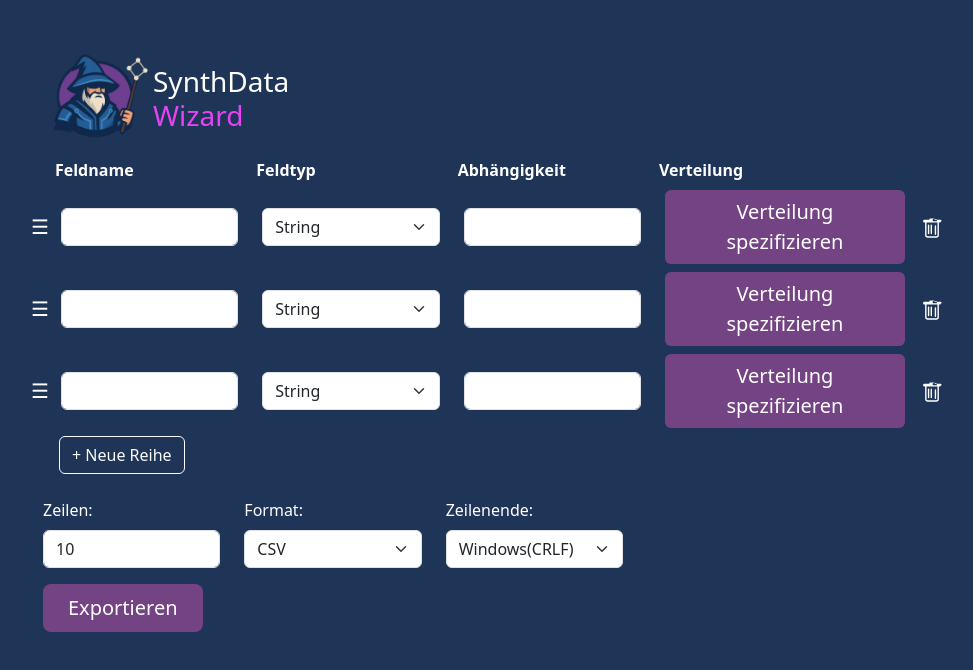
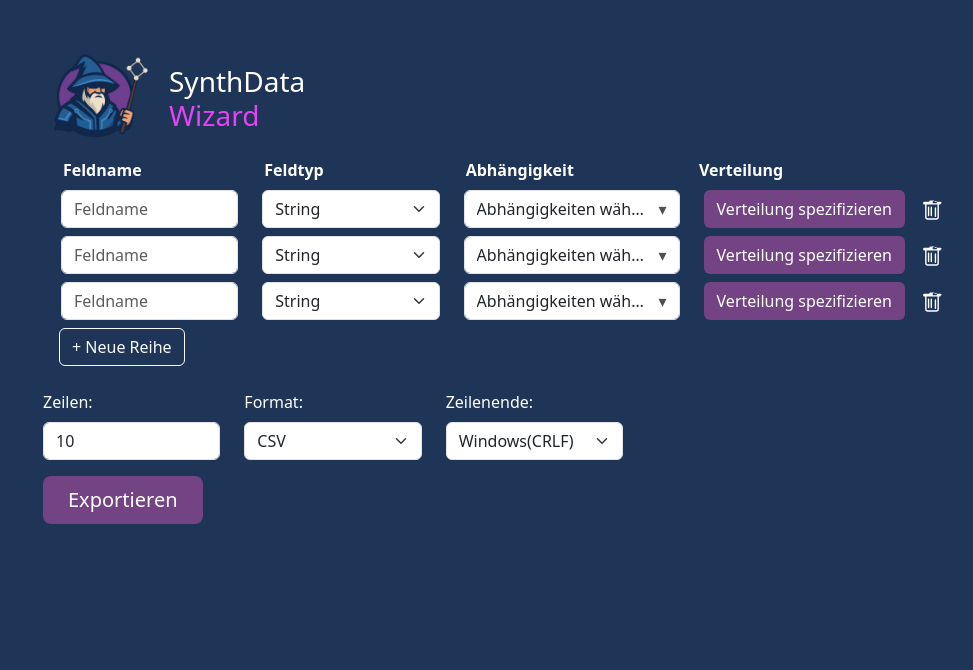
Before and after one commit to chaimaa-Tester/synthdata-frontend, a React (Vite) app: page / in a window 1280 px wide. Shown: the top 670 px of the page, without its empty margins (5-978 px from the left). Built offline with nearby package versions, Linux system fonts and the light colour scheme.

Commit message:
Abhöngigkeiten hinzugefügt

```diff
--- a/src/SynthDataWizard.tsx
+++ b/src/SynthDataWizard.tsx
@@ -1,25 +1,27 @@
-import { useState } from "react";
+import { useMemo, useState } from "react";
 import axios from "axios";
 import logo from "./assets/logo.png";
 import { DistributionModal } from "./components/DistributionModal";
-import { SortableFieldRow } from "./components/SortableFieldRow";
+import { FieldRow } from "./components/FieldRow"; // ÄNDERUNG: FieldRow statt SortableFieldRow
 import { FieldTableHeader } from "./components/FieldTableHeader";
 import { ExportOptions } from "./components/ExportOptions";
-import {
-  DndContext,
-  closestCenter,
-  PointerSensor,
-  useSensor,
-  useSensors,
-} from "@dnd-kit/core";
-import {
-  arrayMove,
-  SortableContext,
-  verticalListSortingStrategy,
-} from "@dnd-kit/sortable";
 
-// Standardstruktur für eine Zeile im Datensatz
-const defaultRow = {
+// -------------------- Typen & Helpers --------------------
+
+export type Row = {
+  name: string;
+  type: "String" | "Double" | "Date" | "Integer";
+  dependency: string;
+  distributionConfig: { // Klammern korrigiert
+    distribution: string;
+    parameterA: string; // parameterA nicht parameters
+    parameterB: string; // parameterB nicht parameters
+    extraParams: string[]; // extraParams nicht extraterrans
+    dependency: string;
+  };
+};
+
+const makeDefaultRow = (): Row => ({
   name: "",
   type: "String",
   dependency: "",
@@ -28,92 +30,79 @@ const defaultRow = {
     parameterA: "",
     parameterB: "",
     extraParams: [],
+    dependency: "",
   },
+});
+
+// -------------------- Komponente --------------------
+
+export const SynthDataWizard = () => {
+  const [rows, setRows] = useState<Row[]>([
+    makeDefaultRow(),
+    makeDefaultRow(),
+    makeDefaultRow(),
+  ]);
+
+  const [rowCount, setRowCount] = useState<number>(10);
+  const [format, setFormat] = useState<string>("CSV");
+  const [lineEnding, setLineEnding] = useState<string>("Windows(CRLF)");
+  const [showModal, setShowModal] = useState<boolean>(false);
+  const [activeRowIdx, setActiveRowIdx] = useState<number | null>(null);
+
+  const handleAddRow = () =>
+    setRows((prev) => [...prev, makeDefaultRow()]);
+
+  const handleRowChange = (idx: number, field: string, value: any) => {
+    setRows((prev) => {
+      const next = [...prev];
+      next[idx] = { ...next[idx], [field]: value } as Row;
+      return next;
+    });
   };
 
-// Hauptkomponente für den SynthData Wizard
-export const SynthDataWizard = () => {
-  // State für alle Zeilen (Felder), Exportoptionen und Modalfenster
-  const [rows, setRows] = useState([defaultRow, defaultRow, defaultRow]);
-  const [rowCount, setRowCount] = useState(10);
-  const [format, setFormat] = useState("CSV");
-  const [lineEnding, setLineEnding] = useState("Windows(CRLF)");
-  const [showModal, setShowModal] = useState(false);
-  const [activeRowIdx, setActiveRowIdx] = useState<number | null>(null);
-
-  // Fügt eine neue Zeile hinzu
-  const handleAddRow = () => setRows([...rows, defaultRow]);
-
-  // Aktualisiert ein Feld in einer bestimmten Zeile
-  const handleRowChange = (idx: number, field: string, value: any) => {
-    const newRows = [...rows];
-    newRows[idx] = { ...newRows[idx], [field]: value };
-    setRows(newRows);
+  const handleDeleteRow = (idx: number) => {
+    setRows((prev) => prev.filter((_, i) => i !== idx));
   };
 
-  // Löscht eine Zeile aus der Tabelle
-  const handleDeleteRow = (idx: number) => {
-    setRows((rows) => rows.filter((_, i) => i !== idx));
-  };
-
-  // Öffnet das Modal zur Verteilungsspezifikation für eine bestimmte Zeile
   const handleOpenModal = (idx: number) => {
     setActiveRowIdx(idx);
     setShowModal(true);
   };
 
-  // Schließt das Modal, ohne Änderungen zu speichern
   const handleCloseModal = () => {
-    if (activeRowIdx === null) return;
-    const newRows = [...rows];
-    newRows[activeRowIdx] = {
-      ...newRows[activeRowIdx],
-    };
-    setRows(newRows);
     setShowModal(false);
     setActiveRowIdx(null);
   };
 
-  // Speichert die im Modal eingegebenen Verteilungsdaten in der aktiven Zeile
   const handleSaveDistribution = (distributionData: any) => {
     if (activeRowIdx === null) return;
-    const newRows = [...rows];
-    newRows[activeRowIdx] = {
-      ...newRows[activeRowIdx],
-      distributionConfig: distributionData,
+    setRows((prev) => {
+      const next = [...prev];
+      next[activeRowIdx] = {
+        ...next[activeRowIdx],
+        distributionConfig: { ...distributionData },
+        dependency:
+          distributionData?.dependency ?? next[activeRowIdx].dependency ?? "",
       };
-    setRows(newRows);
+      return next;
+    });
     setShowModal(false);
     setActiveRowIdx(null);
   };
 
-  // Exportiert die Daten als CSV-Datei über das Backend
   const handleExport = async () => {
     try {
       const response = await axios.post(
         "http://localhost:8000/api/export",
-        {
-          rows,
-          rowCount,
-          format,
-          lineEnding,
-        },
-        {
-          responseType: "blob", // Wichtig für Datei-Download!
-        }
+        { rows, rowCount, format, lineEnding },
+        { responseType: "blob" }
       );
 
-      // Erstellt die Datei und startet den Download
-      const blob = new Blob([response.data], {
-        type:
-          format === "XLSX"
-            ? "application/vnd.openxmlformats-officedocument.spreadsheetml.sheet"
-            : "text/csv",
-      });
+      const blob = new Blob([response.data], { type: "text/csv" });
       const url = window.URL.createObjectURL(blob);
       const link = document.createElement("a");
       link.href = url;
-      link.download = format === "XLSX" ? "synthdata.xlsx" : "synthdata.csv";
+      link.download = "synthdata.csv";
       document.body.appendChild(link);
       link.click();
       link.remove();
@@ -123,26 +112,15 @@ export const SynthDataWizard = () => {
     }
   };
 
-  // Initialisiert die Drag-and-Drop-Sensoren für die Zeilen
-  const sensors = useSensors(
-    useSensor(PointerSensor, { activationConstraint: { distance: 5 } })
-  );
+  // Alle aktuell eingegebenen Feldnamen (ohne leere) → für das Dropdown
+  const allFieldNames = useMemo(() => {
+    const names = rows
+      .map((r) => (r.name || "").trim())
+      .filter((n) => n.length > 0);
+    return Array.from(new Set(names)); // deduplizieren
+  }, [rows]);
 
-  // Render der Hauptoberfläche
   return (
-    <DndContext
-      sensors={sensors}
-      collisionDetection={closestCenter}
-      // Handler für das Verschieben von Zeilen per Drag-and-Drop
-      onDragEnd={({ active, over }) => {
-        if (over && active.id !== over.id) {
-          const oldIndex = active.id;
-          const newIndex = over.id;
-          const newRows = arrayMove(rows, Number(oldIndex), Number(newIndex));
-          setRows(newRows);
-        }
-      }}
-    >
     <div
       className="px-5 py-5 text-white"
       style={{
@@ -152,57 +130,51 @@ export const SynthDataWizard = () => {
         minHeight: "100vh",
       }}
     >
-        {/* Kopfbereich mit Logo und Titel */}
+      {/* Kopf */}
       <div className="d-flex align-items-center">
         <img src={logo} alt="SynthData Wizard Logo" height={110} />
-          <h3 className="">
+        <h3 className="ms-3">
           SynthData
-            <br /> <span style={{ color: "rgb(229, 67, 244)" }}>Wizard</span>
+          <br />
+          <span style={{ color: "rgb(229, 67, 244)" }}>Wizard</span>
         </h3>
       </div>
 
-        {/* Tabellenkopf */}
       <FieldTableHeader />
 
-        {/* Sortierbare Zeilen mit Drag-and-Drop */}
-        <SortableContext
-          items={rows.map((_, idx) => idx)}
-          strategy={verticalListSortingStrategy}
-        >
+      {/* WICHTIGE ÄNDERUNG: FieldRow statt SortableFieldRow */}
       {rows.map((row, idx) => (
-            <SortableFieldRow
+        <FieldRow
           key={idx}
-              id={idx}
           row={row}
           idx={idx}
           onChange={handleRowChange}
           onOpenModal={() => handleOpenModal(idx)}
           handleDeleteRow={handleDeleteRow}
+          allFieldNames={allFieldNames} // Hier werden die Feldnamen übergeben
         />
       ))}
-        </SortableContext>
 
-        {/* Modal zur Verteilungsspezifikation */}
+      {/* Modal */}
+      {activeRowIdx !== null && (
         <DistributionModal
           show={showModal}
           onClose={handleCloseModal}
           onSave={handleSaveDistribution}
-          initialData={
-            activeRowIdx !== null
-              ? rows[activeRowIdx].distributionConfig
-              : undefined
-          }
-          fieldType={activeRowIdx !== null ? rows[activeRowIdx].type : ""}
+          initialData={rows[activeRowIdx].distributionConfig}
+          fieldType={rows[activeRowIdx].type}
+          allFieldNames={allFieldNames}
         />
+      )}
 
-        {/* Button zum Hinzufügen einer neuen Zeile */}
+      {/* Neue Reihe */}
       <div className="mb-4 px-3">
         <button className="btn btn-outline-light" onClick={handleAddRow}>
           + Neue Reihe
         </button>
       </div>
 
-        {/* Export-Optionen für das Datenformat */}
+      {/* Export-Optionen */}
       <ExportOptions
         rowCount={rowCount}
         setRowCount={setRowCount}
@@ -212,11 +184,8 @@ export const SynthDataWizard = () => {
         setLineEnding={setLineEnding}
       />
 
-        {/* Exportieren-Button am Seitenende */}
-        <div
-          className="flex-nowrap"
-          style={{ overflowX: "auto", minWidth: 1200 }}
-        >
+      {/* Export */}
+      <div className="flex-nowrap" style={{ overflowX: "auto", minWidth: 1200 }}>
         <button
           className="btn btn-lg px-4"
           style={{ backgroundColor: "rgb(115, 67, 131)", color: "white" }}
@@ -226,6 +195,5 @@ export const SynthDataWizard = () => {
         </button>
       </div>
     </div>
-    </DndContext>
   );
 };
--- a/src/components/FieldRow.tsx
+++ b/src/components/FieldRow.tsx
@@ -1,53 +1,93 @@
-/**
- * FieldRow-Komponente
- *
- * Stellt eine einzelne Zeile für die Felddefinition dar.
- * Jede Zeile enthält:
- * - Draghandle zum Verschieben der Zeile (Drag & Drop)
- * - Eingabefeld für den Namen des Feldes
- * - Auswahlfeld für den Typ (String, Double, Date)
- * - Eingabefeld für Abhängigkeiten
- * - Button zum Öffnen des Modals für die Verteilungsspezifikation
- * - Button zum Löschen der Zeile
- *
- * Die Werte und Aktionen werden über Props gesteuert.
- */
+import React, { useEffect, useMemo, useRef, useState } from "react";
+
 export const FieldRow = ({
   row,
   idx,
   onChange,
   onOpenModal,
   handleDeleteRow,
-  dragHandleProps,
+  allFieldNames,
 }: {
   row: any;
   idx: number;
   onChange: (idx: number, field: string, value: any) => void;
   onOpenModal: (idx: number) => void;
   handleDeleteRow: (idx: number) => void;
-  dragHandleProps?: any;
-}) => (
+  allFieldNames: string[];
+}) => {
+  const parseDeps = (text: string): string[] =>
+    (text || "")
+      .split(",")
+      .map((s) => s.trim())
+      .filter(Boolean);
+
+  const toCommaString = (arr: string[]) =>
+    Array.from(new Set(arr.filter(Boolean))).join(", ");
+
+  const allOptions: string[] = useMemo(() => {
+    return allFieldNames.filter((name) => name && name !== row.name);
+  }, [allFieldNames, row.name]);
+
+  const [selected, setSelected] = useState<string[]>(() => parseDeps(row.dependency));
+  useEffect(() => {
+    setSelected(parseDeps(row.dependency));
+  }, [row.dependency]);
+
+  const updateSelection = (next: string[]) => {
+    setSelected(next);
+    onChange(idx, "dependency", toCommaString(next));
+  };
+
+  const [open, setOpen] = useState(false);
+  const rootRef = useRef<HTMLDivElement | null>(null);
+
+  useEffect(() => {
+    const onDocClick = (e: MouseEvent) => {
+      if (!rootRef.current) return;
+      if (!rootRef.current.contains(e.target as Node)) setOpen(false);
+    };
+    document.addEventListener("mousedown", onDocClick);
+    return () => document.removeEventListener("mousedown", onDocClick);
+  }, []);
+
+  const isChecked = (opt: string) => selected.includes(opt);
+  const toggle = (opt: string) => {
+    const next = isChecked(opt)
+      ? selected.filter((s) => s !== opt)
+      : [...selected, opt];
+    updateSelection(next);
+  };
+
+  const selectAll = () => updateSelection(allOptions);
+  const clearAll = () => updateSelection([]);
+
+  const label =
+    selected.length === 0
+      ? "Abhängigkeiten wählen"
+      : selected.join(", ");
+
+  return (
     <div
       className="row mb-2 align-items-center flex-nowrap"
-    style={{ overflowX: "auto", minWidth: 1200 }} // Layout für horizontales Scrollen und Mindestbreite
+      style={{ minWidth: 1200 }}
       key={idx}
     >
-    {/* Draghandle zum Verschieben der Zeile */}
-    <div
-      className="col-auto d-flex align-items-center px-0"
-      {...dragHandleProps}
-    >
-      <span style={{ cursor: "grab", fontSize: 20 }}>☰</span>
+      {/* Platzhalter für Draghandle */}
+      <div className="col-auto d-flex align-items-center px-0">
+        <span style={{ fontSize: 20, opacity: 0 }}>☰</span>
       </div>
-    {/* Eingabefeld für den Namen */}
+
+      {/* Feldname */}
       <div className="col-2">
         <input
           className="form-control"
           value={row.name}
           onChange={(e) => onChange(idx, "name", e.target.value)}
+          placeholder="Feldname"
         />
       </div>
-    {/* Auswahlfeld für den Typ */}
+
+      {/* Feldtyp */}
       <div className="col-2">
         <select
           className="form-select"
@@ -57,39 +97,131 @@ export const FieldRow = ({
           <option value="String">String</option>
           <option value="Double">Double</option>
           <option value="Date">Date</option>
+          <option value="Integer">Integer</option>
         </select>
       </div>
-    {/* Eingabefeld für Abhängigkeiten */}
-    <div className="col-2">
+
+      {/* Abhängigkeit Dropdown */}
+      <div
+        className="col"
+        ref={rootRef}
+        style={{ position: "relative", minWidth: 240 }}
+      >
+        <button
+          type="button"
+          className="form-control text-start d-flex align-items-center justify-content-between"
+          onClick={() => setOpen((v) => !v)}
+          aria-expanded={open}
+          aria-haspopup="menu"
+          style={{ cursor: "pointer", backgroundColor: "white" }}
+          title={label}
+        >
+          <span
+            style={{
+              whiteSpace: "nowrap",
+              overflow: "hidden",
+              textOverflow: "ellipsis",
+              maxWidth: "90%",
+            }}
+          >
+            {label}
+          </span>
+          <span style={{ opacity: 0.8 }}>▾</span>
+        </button>
+
+        {open && (
+          <div
+            role="menu"
+            style={{
+              position: "absolute",
+              top: "100%",
+              left: 0,
+              width: "100%",
+              zIndex: 1000,
+              background: "white",
+              color: "black",
+              borderRadius: 8,
+              marginTop: 6,
+              boxShadow:
+                "0 10px 15px -3px rgba(0,0,0,.1), 0 4px 6px -2px rgba(0,0,0,.05)",
+              border: "1px solid rgba(0,0,0,.1)",
+              maxHeight: 220,
+              overflowY: "auto",
+            }}
+          >
+            <div
+              className="d-flex justify-content-between align-items-center px-2 py-1 border-bottom"
+            >
+              <button
+                type="button"
+                className="btn btn-sm btn-outline-secondary"
+                onClick={selectAll}
+              >
+                Alle auswählen
+              </button>
+              <button
+                type="button"
+                className="btn btn-sm btn-outline-secondary"
+                onClick={clearAll}
+              >
+                Keine
+              </button>
+            </div>
+
+            <div style={{ padding: 6 }}>
+              {allOptions.length === 0 && (
+                <div style={{ padding: "8px 10px", color: "#666" }}>
+                  Keine Felder vorhanden
+                </div>
+              )}
+              {allOptions.map((opt) => (
+                <label
+                  key={opt}
+                  className="d-flex align-items-center"
+                  style={{
+                    padding: "6px 10px",
+                    gap: 8,
+                    cursor: "pointer",
+                    userSelect: "none",
+                  }}
+                  onMouseDown={(e) => e.preventDefault()}
+                >
                   <input
-        className="form-control"
-        value={row.dependency}
-        onChange={(e) => onChange(idx, "dependency", e.target.value)}
+                    type="checkbox"
+                    className="form-check-input"
+                    checked={isChecked(opt)}
+                    onChange={() => toggle(opt)}
+                    style={{ cursor: "pointer" }}
                   />
+                  <span>{opt}</span>
+                </label>
+              ))}
             </div>
-    {/* Buttons für Verteilungsspezifikation und Löschen */}
-    <div className="col-3 d-flex align-items-center">
-      {/* Öffnet das Modal zur Verteilungsspezifikation */}
+          </div>
+        )}
+      </div>
+
+      {/* Verteilung & Löschen */}
+      <div className="col-12 d-flex align-items-center">
         <button
           className="btn me-3"
           style={{
             backgroundColor: "rgb(115, 67, 131)",
             color: "white",
-          fontSize: 20,
           }}
           onClick={() => onOpenModal(idx)}
         >
           Verteilung spezifizieren
         </button>
-      {/* Löscht die aktuelle Zeile */}
+      <div className="col-auto d-flex align-items-center"></div>
         <button
           type="button"
           className="btn"
           aria-label="Delete"
           style={{ padding: 0, background: "none", border: "none" }}
           onClick={() => handleDeleteRow(idx)}
+          title="Zeile löschen"
         >
-        {/* Papierkorb-Icon als SVG */}
           <svg
             xmlns="http://www.w3.org/2000/svg"
             width="22"
@@ -107,3 +239,4 @@ export const FieldRow = ({
       </div>
     </div>
   );
+};
--- a/src/components/FieldTableHeader.tsx
+++ b/src/components/FieldTableHeader.tsx
@@ -3,25 +3,25 @@
  *
  * Stellt die Kopfzeile der Feld-Tabelle dar.
  * Die Spaltenüberschriften sind:
+ * - (Draghandle)
  * - Feldname
  * - Feldtyp
  * - Abhängigkeit
  * - Verteilung
+ * - (Löschen)
  *
  * Das Layout ist horizontal scrollbar, falls die Spalten nicht auf den Bildschirm passen.
  */
 export const FieldTableHeader = () => (
   <div
     className="row mb-2 fw-bold flex-nowrap"
-    style={{ overflowX: "auto", minWidth: 1200 }} // Ermöglicht horizontales Scrollen bei vielen Spalten
+    style={{ minWidth: 1200 }}
   >
-    {/* Spaltenüberschrift für den Namen des Feldes */}
-    <div className="col-md-2 px-4">Feldname</div>
-    {/* Spaltenüberschrift für den Typ des Feldes */}
-    <div className="col-md-2 px-4">Feldtyp</div>
-    {/* Spaltenüberschrift für die Abhängigkeit */}
-    <div className="col-md-2 px-4">Abhängigkeit</div>
-    {/* Spaltenüberschrift für die Verteilung */}
-    <div className="col-md-3 px-4">Verteilung</div>
+    <div className="col-auto px-2"></div>
+    <div className="col-2 px-3">Feldname</div>
+    <div className="col-2 px-3">Feldtyp</div>
+    <div className="col-2 px-3">Abhängigkeit</div>
+    <div className="col-1 px-5">Verteilung</div>
+    <div className="col-auto px-2"></div>
   </div>
 );
--- a/src/components/SortableFieldRow.tsx
+++ b/src/components/SortableFieldRow.tsx
@@ -1,3 +1,4 @@
+import React from "react";
 import { useSortable } from "@dnd-kit/sortable";
 import { CSS } from "@dnd-kit/utilities";
 import { FieldRow } from "./FieldRow";
@@ -5,34 +6,30 @@ import { FieldRow } from "./FieldRow";
 /**
  * SortableFieldRow ist ein Wrapper für FieldRow, der die Drag-and-Drop-Funktionalität
  * von dnd-kit bereitstellt. Jede Zeile kann damit per Griff verschoben werden.
- * Die Komponente erhält alle Props von FieldRow und ergänzt sie um die notwendigen
- * Eigenschaften für das Sortieren.
+ *
+ * Hinweis zu Option A (Auto-Vervollständigung):
+ * Die <datalist id="fieldname-options"> wird global in SynthDataWizard gerendert.
+ * In FieldRow sollte das Abhängigkeits-Input einfach das Attribut list="fieldname-options" haben.
  */
-export const SortableFieldRow = (props: any) => {
-  // useSortable stellt alle nötigen Handler und Styles für Drag-and-Drop bereit
-  const {
-    attributes,
-    listeners,
-    setNodeRef,
-    transform,
+
+type SortableFieldRowProps = any; // Wenn du FieldRow-Props typisieren willst:
+                                  // type SortableFieldRowProps = React.ComponentProps<typeof FieldRow> & { id: string | number };
+
+export const SortableFieldRow: React.FC<SortableFieldRowProps> = (props) => {
+  const { attributes, listeners, setNodeRef, transform, transition, isDragging } =
+    useSortable({
+      id: props.id, // Eindeutige ID für jede Zeile
+    });
+
+  const style: React.CSSProperties = {
+    transform: CSS.Transform.toString(transform),
     transition,
-    isDragging,
-  } = useSortable({
-    id: props.id, // Eindeutige ID für jede Zeile
-  });
+    opacity: isDragging ? 0.5 : 1,
+  };
 
   return (
-    <div
-      ref={setNodeRef} // Referenz für dnd-kit, damit die Zeile verschiebbar ist
-      style={{
-        // Visuelle Animation und Transparenz beim Ziehen
-        transform: CSS.Transform.toString(transform),
-        transition,
-        opacity: isDragging ? 0.5 : 1,
-      }}
-      {...attributes} // Zusätzliche Attribute für Barrierefreiheit und dnd-kit
-    >
-      {/* Übergibt die Drag-and-Drop-Listener als dragHandleProps an FieldRow */}
+    <div ref={setNodeRef} style={style} {...attributes}>
+      {/* Drag-Listener als dragHandleProps an FieldRow weiterreichen */}
       <FieldRow {...props} dragHandleProps={listeners} />
     </div>
   );
```
Also changed, not shown: src/components/DistributionModal.tsx (+47 -27 lines). Lines whose indentation alone changed are shown as unchanged.
